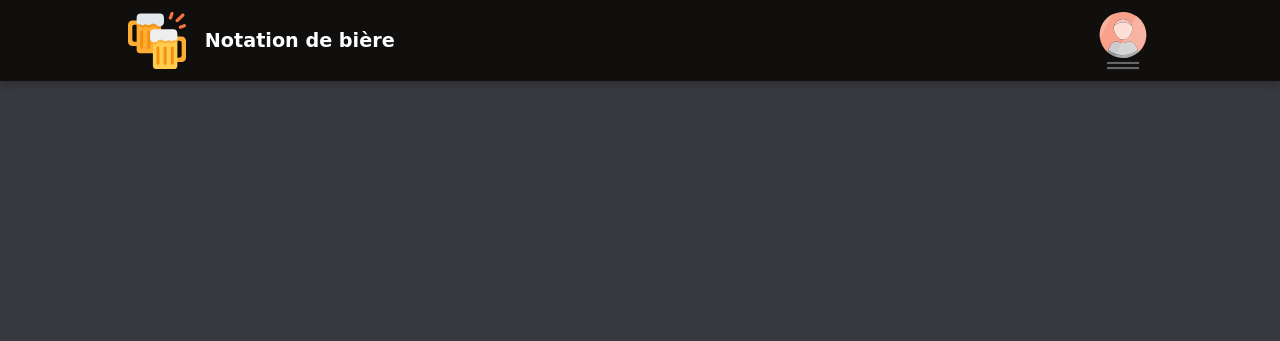
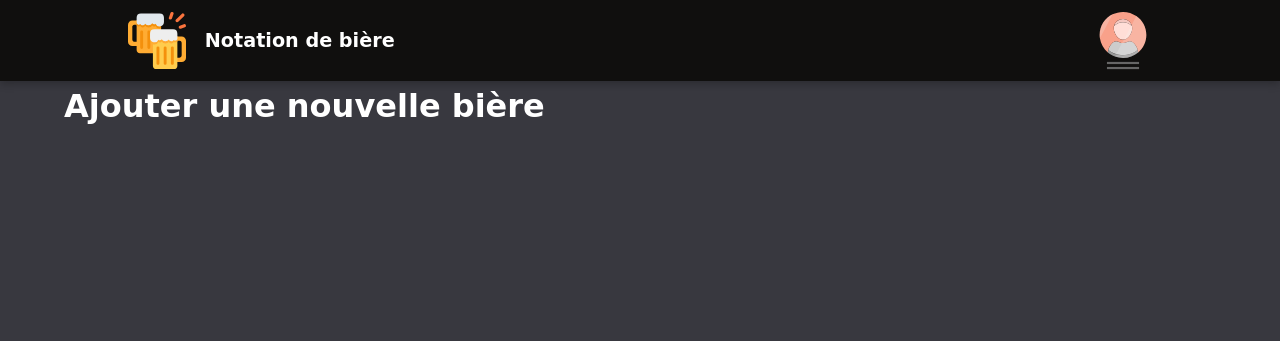
Before and after one commit to LucasDionisi/notation-de-biere, a PHP site: page /ajouter/ in a window 1280 px wide. Shown: the top 341 px of the page. Run offline with PHP 8.4, Linux system fonts and the light colour scheme.

Commit message:
Fix: css style

```diff
--- a/ajouter/index.php
+++ b/ajouter/index.php
@@ -6,5 +6,8 @@
   </head>
   <body>
     <?php include '../tools/header.php';?>
+    <h1>
+        Ajouter une nouvelle bière
+    </h1>
   </body>
 </html>
--- a/css/style.css
+++ b/css/style.css
@@ -5,6 +5,13 @@ body {
     margin: 0px;
     background-color: #38383f;
     overflow: hidden;
+}
+
+h1
+{
+	color: white;
+	margin: 0;
+	padding: 0.5% 1% 0 5%;
 }
 
 p
```
Also changed, not shown: css/beer.css (+0 -7 lines).
